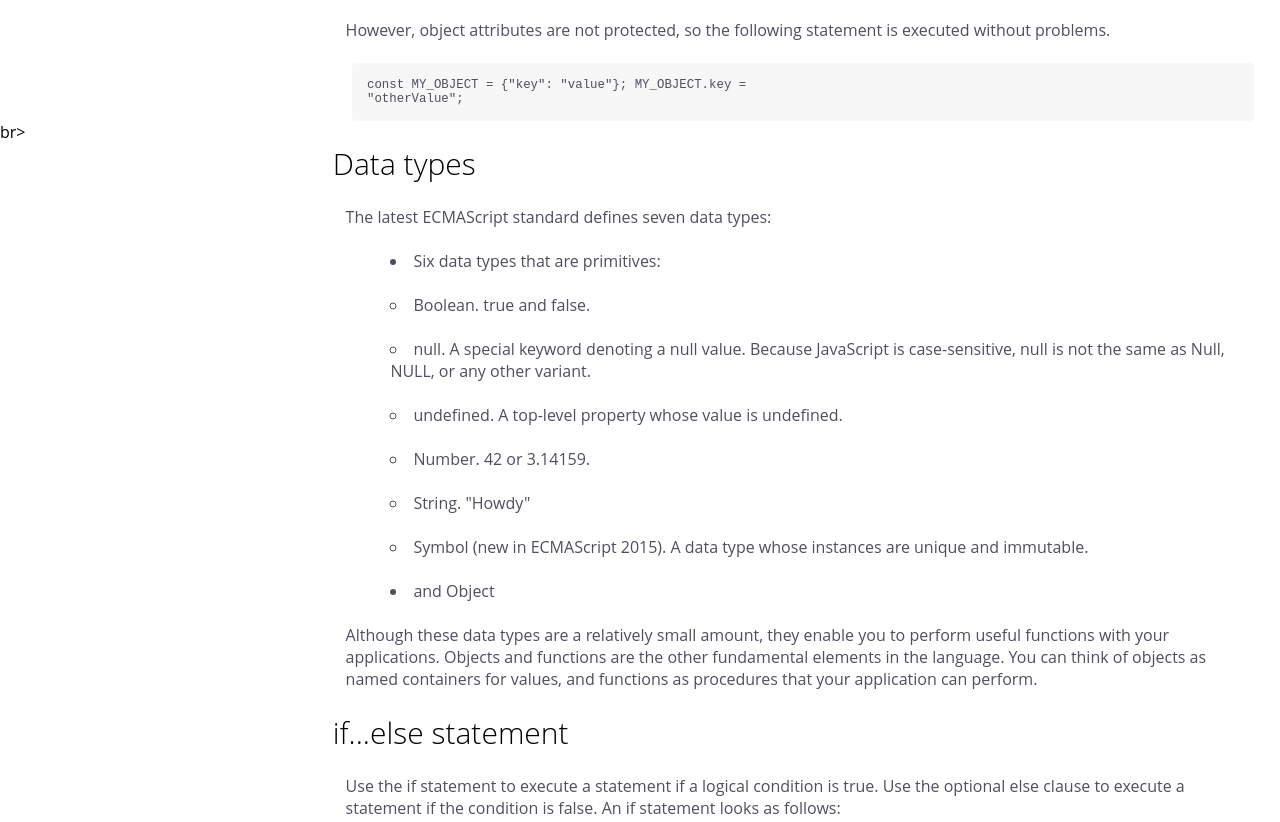
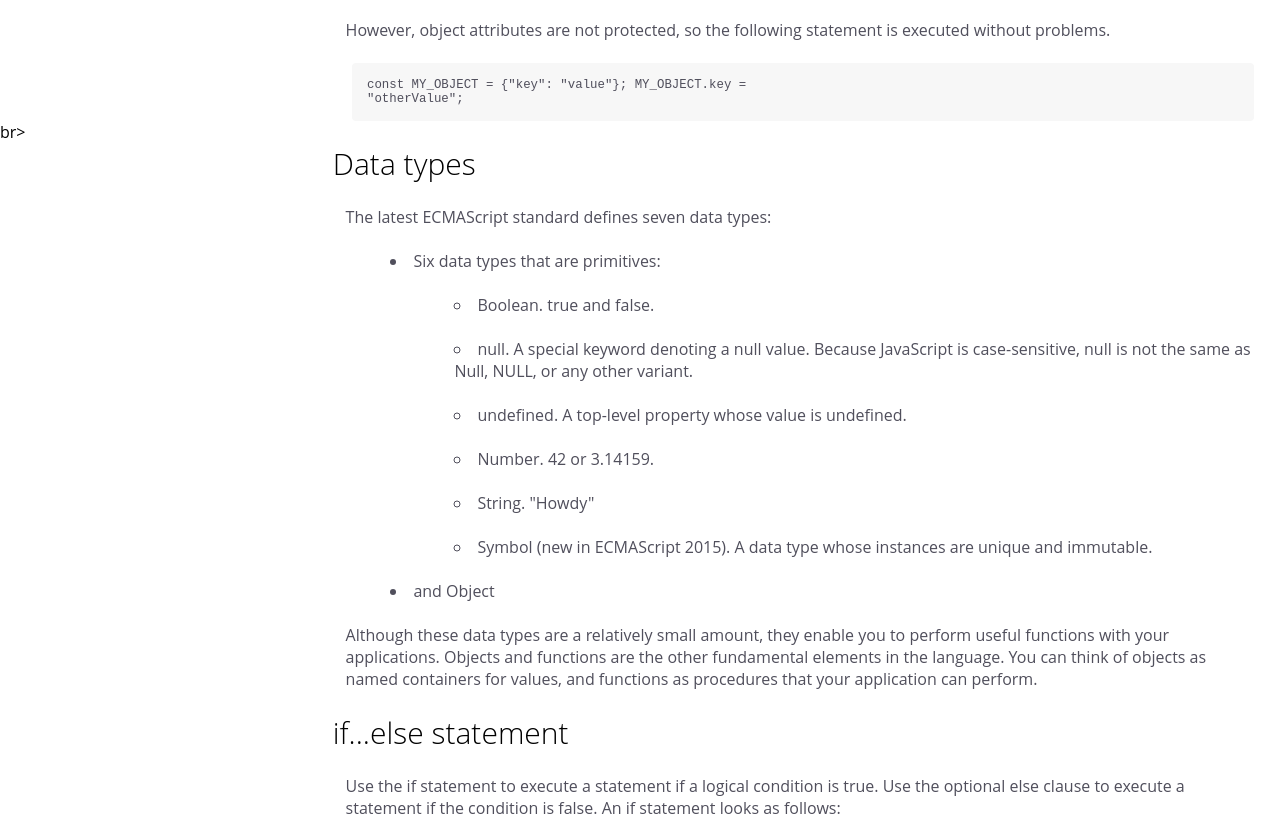
Before and after one commit to mvfasatresor/Technical-Documentation, a plain HTML site: page index.html in a window 1280 px wide. Shown: the part 3208-4030 px from the top of the page. Drawn offline with Linux system fonts and the light colour scheme; a script that the page names is missing.

Commit message:
li type css

```diff
--- a/styles.css
+++ b/styles.css
@@ -80,3 +80,6 @@ li{
   font-family: monospace;
   font-size: 12.4px;
 }
+li[type="circle"]{
+  margin-left: 35.5%;
+}
```
